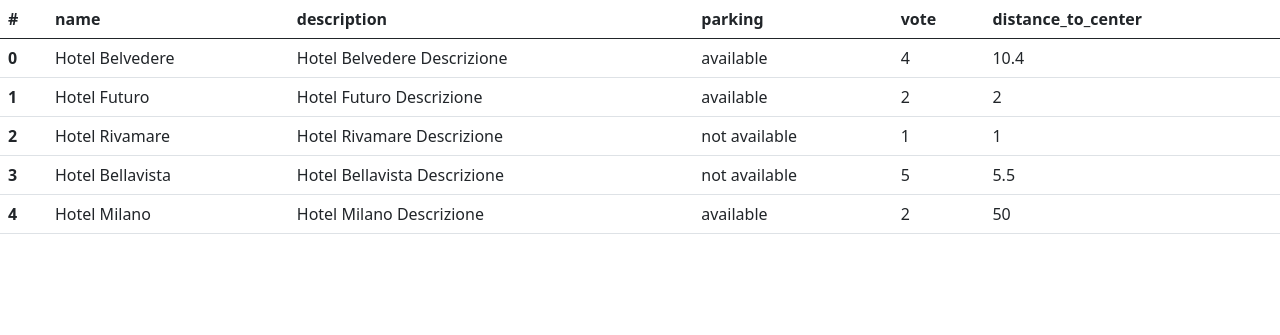
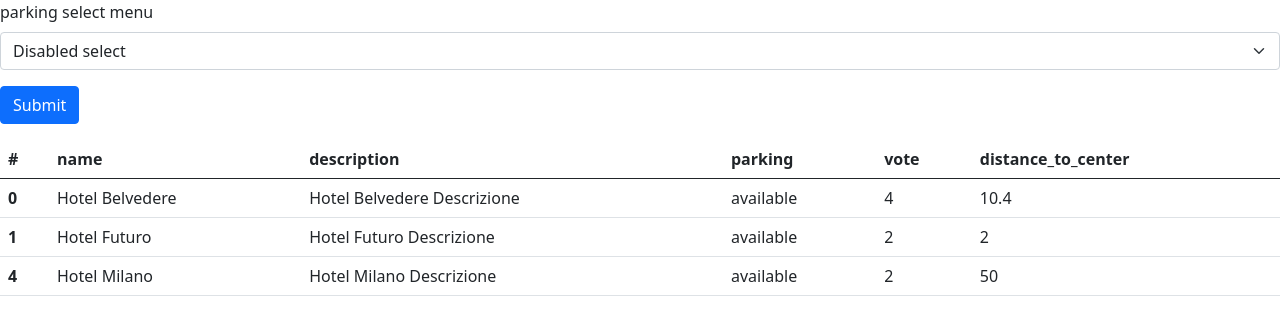
Before and after one commit to danieldorazio/php-hotel, a PHP site: page /?parkingSelect=1 in a window 1280 px wide. Shown: the top 335 px of the page. Run offline with PHP 8.4, Linux system fonts and the light colour scheme.

Commit message:
Added a form at the top of the page which, via a GET request, allows you to filter the hotels that have parking.

```diff
--- a/index.php
+++ b/index.php
@@ -38,6 +38,8 @@ $hotels = [
     ],
 
 ];
+
+$parkingSelect = $_GET['parkingSelect'];
 ?>
 
 
@@ -55,6 +57,23 @@ $hotels = [
     </head>
 
     <body>
+        <form action="index.php" method="GET">
+            <fieldset>
+                <div class="mb-3">
+                    <label for="parkingSelect" class="form-label">parking select menu</label>
+                    <select id="parkingSelect" name="parkingSelect" class="form-select">
+                        <option value="all">Disabled select</option>
+                        <option value=1>available</option>
+                        <option value=0>not available</option>
+                    </select>
+                </div>
+                <button type="submit" class="btn btn-primary">Submit</button>
+            </fieldset>
+        </form>
+
+
+
+
         <table class="table">
             <thead>
                 <tr>
@@ -66,11 +85,19 @@ $hotels = [
             </thead>
             <tbody>
                 <?php foreach ($hotels as $key => $hotel) { ?>
-                    <tr>
+                    <tr class="<?php
+                                if ($parkingSelect == 'all') {
+                                    echo 'd-table-row';
+                                } elseif ($hotel['parking'] == $parkingSelect) {
+                                    echo 'd-table-row';
+                                } else {
+                                    echo 'd-none';
+                                };
+                                ?>">
                         <th scope="row"><?php echo $key ?></th>
                         <td><?php echo $hotel['name']; ?></td>
                         <td><?php echo $hotel['description']; ?></td>
-                        <td><?php echo $hotel['parking'] ? 'available': 'not available'; ?></td>
+                        <td><?php echo $hotel['parking'] ? 'available' : 'not available'; ?></td>
                         <td><?php echo $hotel['vote']; ?></td>
                         <td><?php echo $hotel['distance_to_center']; ?></td>
                     </tr>
```
